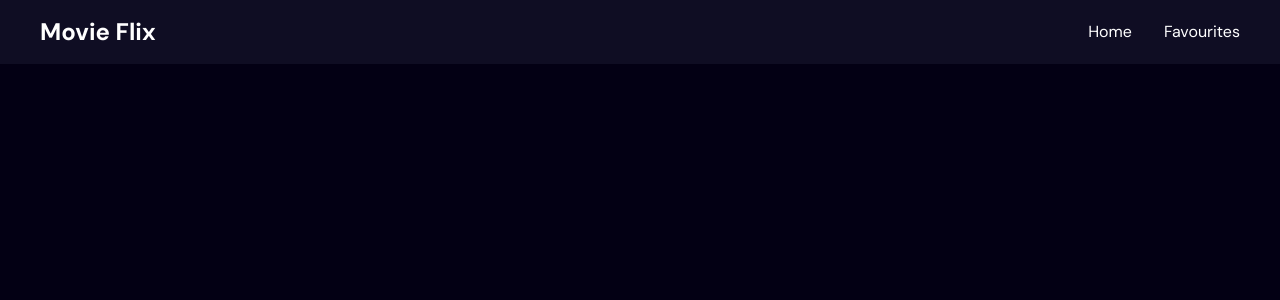
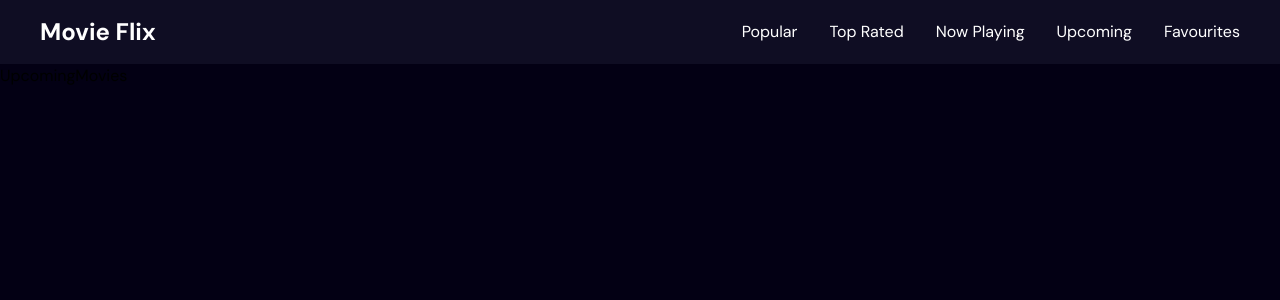
Before and after one commit to SamsulAlomLaskar/movie_app, a React (Vite) app: page /upcoming in a window 1280 px wide. Shown: the top 300 px of the page. Built offline with nearby package versions, Linux system fonts and the light colour scheme; no server answers.

Commit message:
add few more components

```diff
--- a/src/App.jsx
+++ b/src/App.jsx
@@ -1,8 +1,11 @@
 import { Routes, Route } from "react-router-dom";
 import Home from "./components/Home";
 import Navbar from "./components/NavBar";
-import Favourites from "./components/Favourites";
 import { MovieProvider } from "./contexts/MovieContext";
+import Favourites from "./components/pages/Favourites";
+import TopRatedMovies from "./components/pages/TopRated";
+import NowPlayingMovies from "./components/pages/NowPlaying";
+import UpcomingMovies from "./components/pages/Upcoming";
 
 const App = () => {
   return (
@@ -12,6 +15,9 @@ const App = () => {
         <Routes>
           <Route path="/" element={<Home />} />
           <Route path="/favourite" element={<Favourites />} />
+          <Route path="/toprated" element={<TopRatedMovies />} />
+          <Route path="/nowplaying" element={<NowPlayingMovies />} />
+          <Route path="/upcoming" element={<UpcomingMovies />} />
         </Routes>
       </main>
     </MovieProvider>
--- a/src/components/Home.jsx
+++ b/src/components/Home.jsx
@@ -12,8 +12,6 @@ const Home = () => {
   const [debouncedSearchMovie, setDebouncedSearchMovie] = useState("");
   const [movieList, setMovieList] = useState([]);
   const [isLoading, setIsLoading] = useState(false);
-
-  // useStartTyping
 
   const API_BASE_URL = "https://api.themoviedb.org/3";
   const API_KEY = import.meta.env.VITE_TMDB_API_KEY;
--- a/src/components/NavBar.jsx
+++ b/src/components/NavBar.jsx
@@ -9,7 +9,16 @@ const NavBar = () => {
       </div>
       <div className="navbar-routes">
         <Link to="/" className="navnar-route">
-          Home
+          Popular
+        </Link>
+        <Link to="/toprated" className="navnar-route">
+          Top Rated
+        </Link>
+        <Link to="/nowplaying" className="navnar-route">
+          Now Playing
+        </Link>
+        <Link to="/upcoming" className="navnar-route">
+          Upcoming
         </Link>
         <Link to="/favourite" className="navnar-route">
           Favourites
--- a/src/components/Favourites.jsx
+++ b/src/components/pages/Favourites.jsx
@@ -1,7 +1,7 @@
 import { useEffect } from "react";
-import MovieCards from "./MovieCards";
-import { useMovieContext } from "../contexts/MovieContext";
-import { getFavouriteMovies } from "../appwrite.setup";
+import MovieCards from "../MovieCards";
+import { useMovieContext } from "../../contexts/MovieContext";
+import { getFavouriteMovies } from "../../appwrite.setup";
 
 const Favourites = () => {
   const { favourites, setFavourites } = useMovieContext();
--- /dev/null
+++ b/src/components/pages/NowPlaying.tsx
@@ -0,0 +1,7 @@
+import React from "react";
+
+const NowPlayingMovies = () => {
+  return <div>NowPlayingMovies</div>;
+};
+
+export default NowPlayingMovies;
--- /dev/null
+++ b/src/components/pages/TopRated.tsx
@@ -0,0 +1,7 @@
+import React from "react";
+
+const TopRatedMovies = () => {
+  return <h1>TopRated</h1>;
+};
+
+export default TopRatedMovies;
--- /dev/null
+++ b/src/components/pages/Upcoming.tsx
@@ -0,0 +1,7 @@
+import React from "react";
+
+const UpcomingMovies = () => {
+  return <div>UpcomingMovies</div>;
+};
+
+export default UpcomingMovies;
--- a/src/main.jsx
+++ b/src/main.jsx
@@ -2,8 +2,7 @@ import { StrictMode } from "react";
 import { createRoot } from "react-dom/client";
 import App from "./App.jsx";
 import "./index.css";
-import { BrowserRouter, Routes, Route } from "react-router-dom";
-import Favourites from "./components/Favourites.jsx";
+import { BrowserRouter } from "react-router-dom";
 
 createRoot(document.getElementById("root")).render(
   <StrictMode>
```
